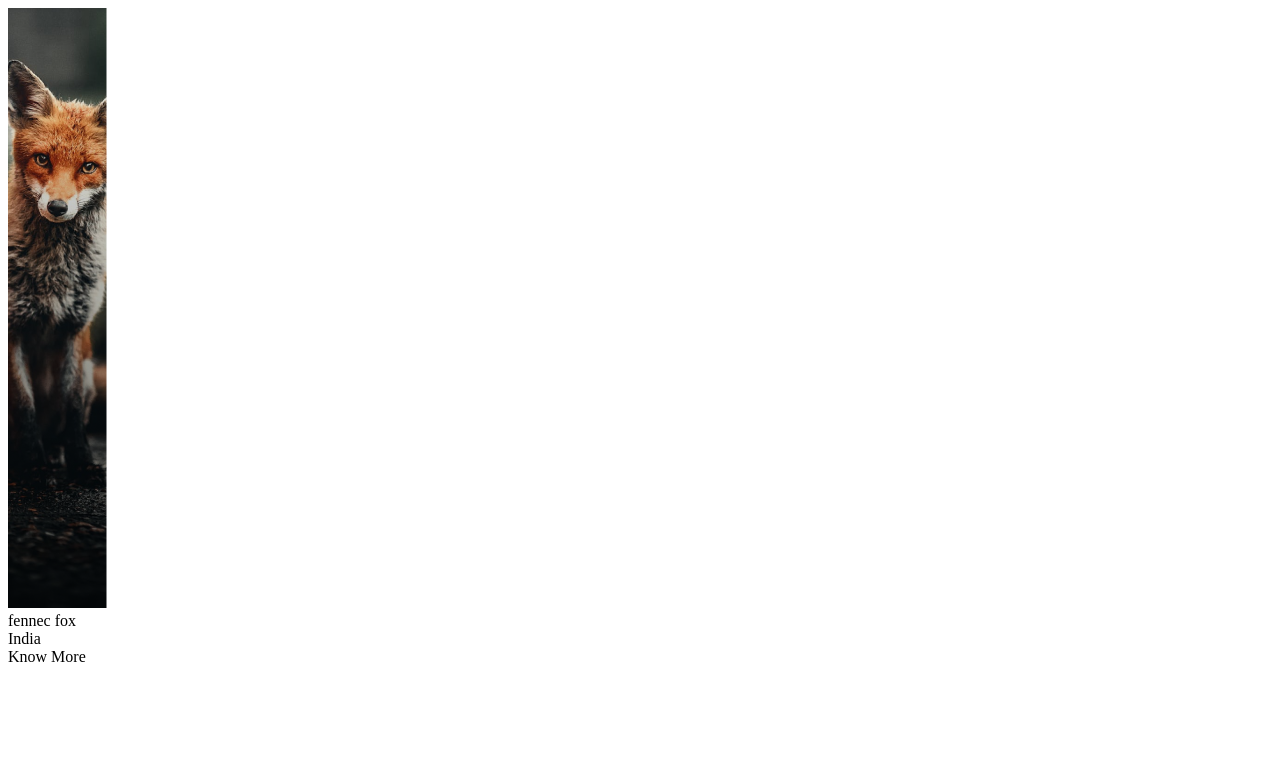
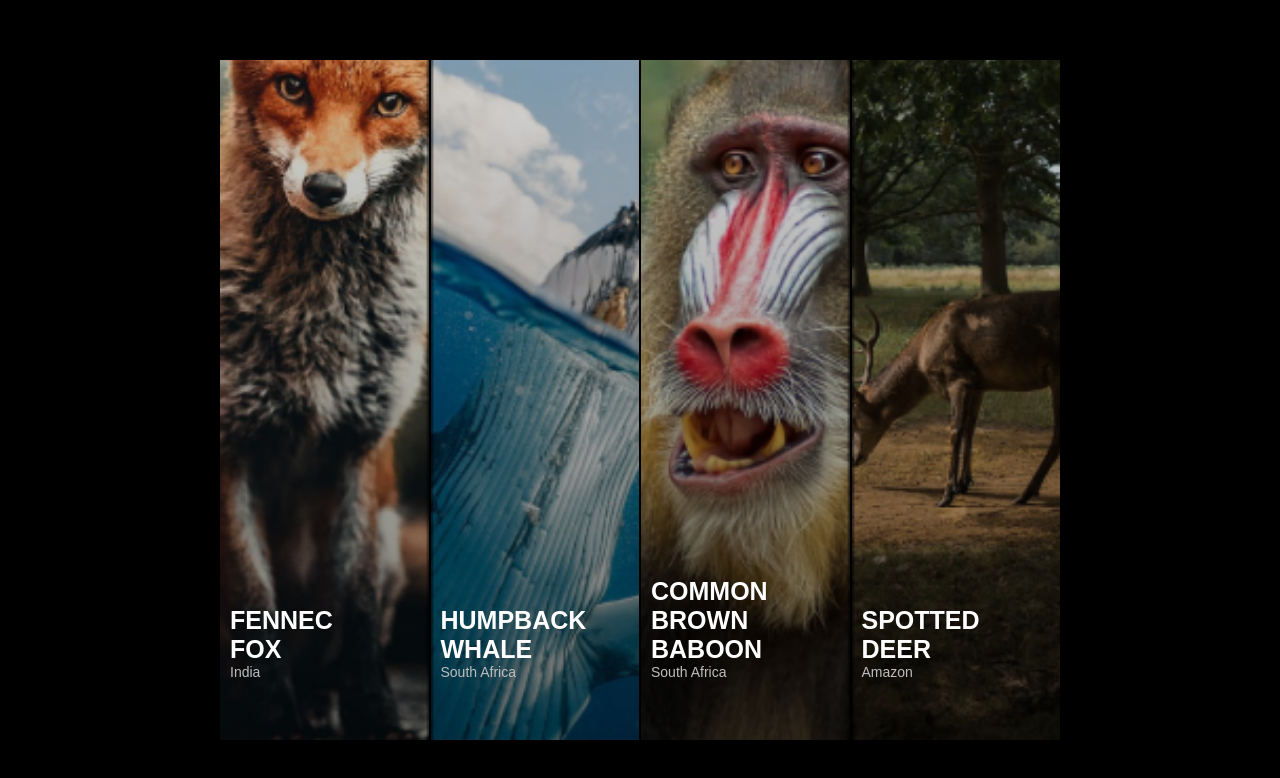
Before and after one commit to Yvonneizerimana/COA-Challenge, a plain HTML site: page index.html in a window 1280 px wide. Drawn offline with Linux system fonts and the light colour scheme.

Commit message:
done with html and css

```diff
--- a/index.html
+++ b/index.html
@@ -5,17 +5,51 @@
     <meta name="viewport" content="width=device-width, initial-scale=1.0">
     <title>Image Gallery</title>
     <link rel="stylesheet" href="styles.css">
+    <script src="script.js"></script>
 </head>
 <body>
     <div class="gallery">
         <div class="image-container">
             <img src="./assets/img1.png" alt="Image 1">
             <div class="description">
-                <div class="title">fennec
-                    fox</div>
+                <div class="title">FENNEC <br>FOX
+                    </div>
                 <div class="subtitle">India</div>
                 <div class="overlay">
                     <div class="text">Know More</div>
+                </div>
+            </div>
+</div>
+            <div class="image-container">
+                <img src="./assets/img2.png" alt="Image 2">
+                <div class="description">
+                    <div class="title">
+                        HUMPBACK<br> WHALE</div>
+                    <div class="subtitle">South Africa</div>
+                    <div class="overlay">
+                        <div class="text">Know More</div>
+                    </div>
+                </div>
+            </div>
+            <div class="image-container">
+                <img src="./assets/img3.png" alt="Image 3">
+                <div class="description">
+                    <div class="title">
+                        COMMON BROWN BABOON</div>
+                    <div class="subtitle">South Africa</div>
+                    <div class="overlay">
+                        <div class="text">Know More</div>
+                    </div>
+                </div>
+            </div>
+            <div class="image-container">
+                <img src="./assets/img4.png" alt="Image 4">
+                <div class="description">
+                    <div class="title">SPOTTED <br>DEER</div>
+                    <div class="subtitle">Amazon</div>
+                    <div class="overlay">
+                        <div class="text">Know More</div>
+                    </div>
                 </div>
             </div>
         </div>
--- /dev/null
+++ b/script.js
@@ -0,0 +1,13 @@
+window.addEventListener('resize', function() {
+    const gallery = document.querySelector('.gallery');
+    if (window.innerWidth <= 768) {
+        gallery.style.flexWrap = 'wrap';
+    } else {
+        gallery.style.flexWrap = 'nowrap';
+    }
+});
+
+// Initial check
+if (window.innerWidth <= 768) {
+    document.querySelector('.gallery').style.flexWrap = 'wrap';
+}
--- a/styles.css
+++ b/styles.css
@@ -0,0 +1,98 @@
+body {
+    margin: 0;
+    padding-left: 200px;
+    padding-right: 200px;
+    font-family: Arial, sans-serif;
+    background-color: #000000;
+    display: flex;
+    justify-content: center;
+    align-items: center;
+    height: 100vh;
+}
+
+.gallery {
+    display: flex;
+    gap: 2px;
+    width: calc(100% - 40px);
+    height: calc(90vh - 40px);
+}
+
+.image-container {
+    position: relative;
+    flex: 1;
+    min-width: 200px;
+    overflow: hidden;
+    box-shadow: 0 4px 8px rgba(0, 0, 0, 0.1);
+    transition: transform 0.5s;
+}
+
+.image-container img {
+    width: 100%;
+    height: 100%;
+    object-fit: cover;
+    transition: 0.5s ease;
+}
+
+.image-container .overlay {
+    position: absolute;
+    bottom: -50px; /* Start below the image */
+    left: 0;
+    right: 0;
+    height: 50px;
+    opacity: 0;
+    transition: bottom 0.5s ease, opacity 0.5s ease; /* Smooth transition for bottom and opacity */
+    background-color: rgba(0, 0, 0, 0.5);
+    display: flex;
+    justify-content: center;
+    align-items: center;
+}
+
+.image-container:hover img {
+    filter: blur(5px);
+}
+
+.image-container:hover .overlay {
+    bottom: 0; /* Move to the bottom of the image on hover */
+    opacity: 1; /* Show the overlay on hover */
+}
+
+.overlay .text {
+    color: rgb(5, 5, 183);
+    font-size: 15px;
+    margin-top: 72px; /* Ensure no extra margin */
+}
+
+.description {
+    position: absolute;
+    bottom: 60px;
+    left: 10px;
+    color: white;
+    transition: bottom 0.5s;
+    background-color: transparent; /* Remove black background */
+}
+
+.image-container:hover .description {
+    bottom: 110px;
+}
+
+.description .title {
+    font-size: 25px;
+    font-weight: bold;
+}
+
+.description .subtitle {
+    font-size: 14px;
+    color: rgb(190, 190, 190);
+}
+
+/* Responsive styling */
+@media (max-width: 768px) {
+    .description {
+        display: none;
+    }
+
+    body {
+        padding: 0;
+        margin: 0;
+    }
+}
```
